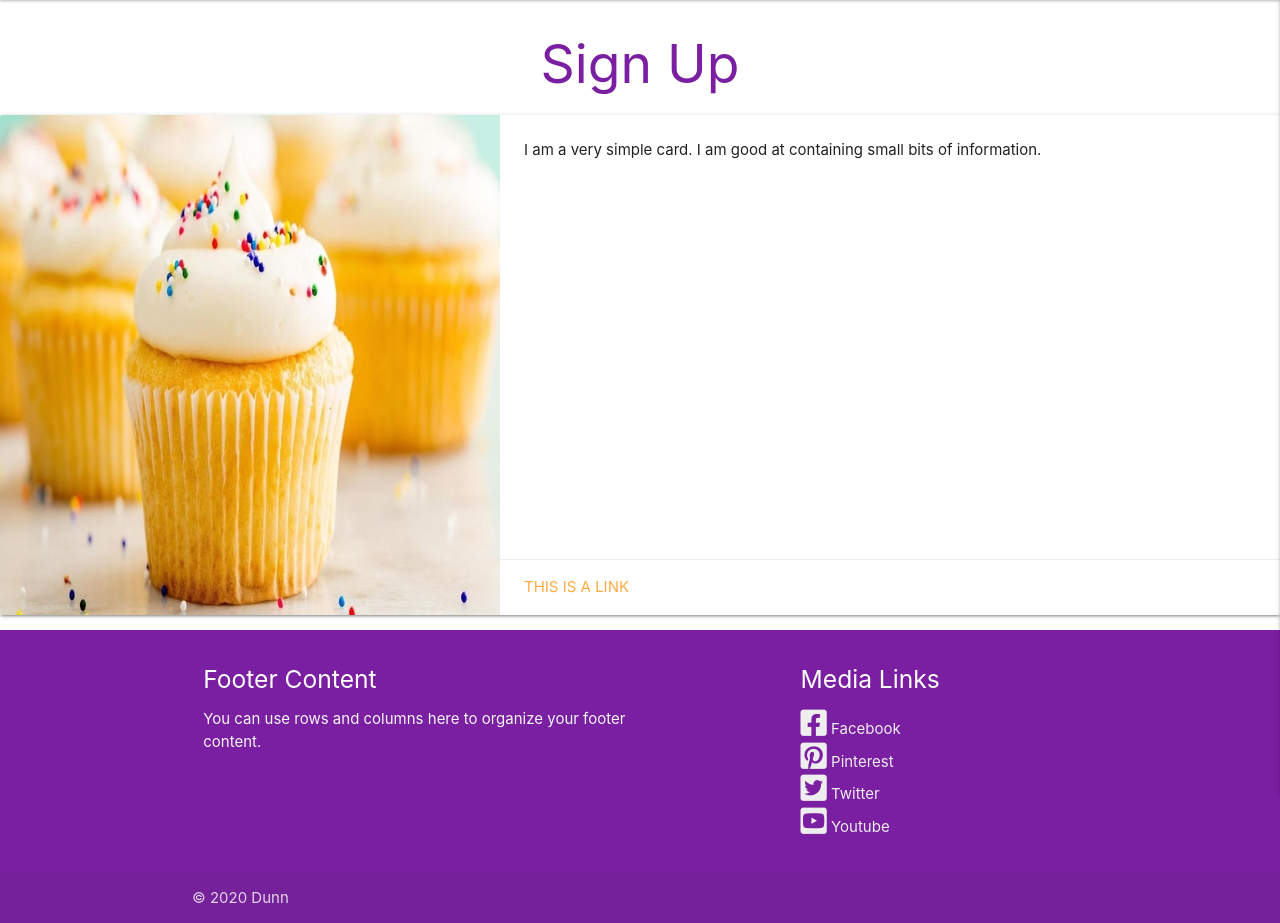
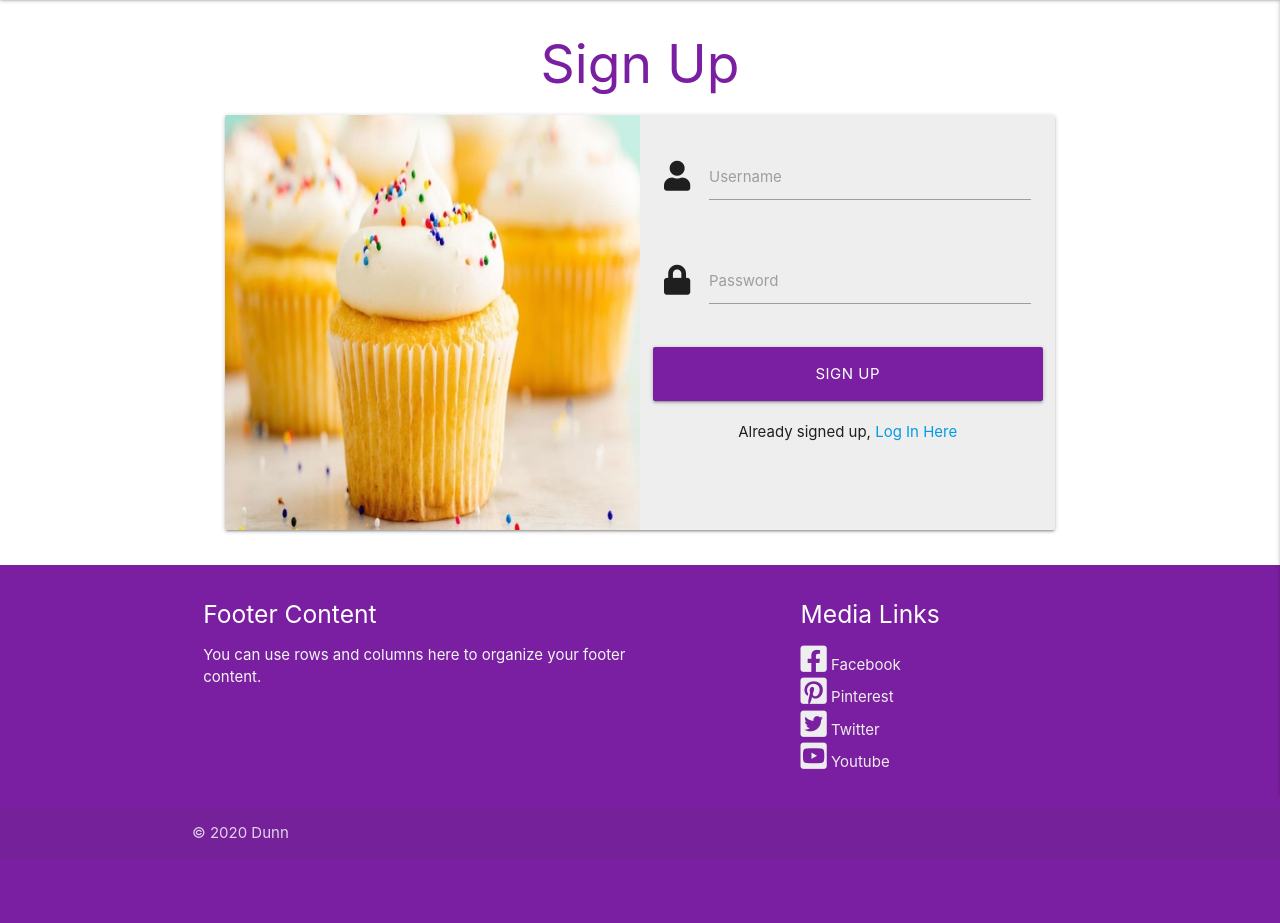
Before and after one commit to RyanLovell89/Lets_Get_Baking, a Flask app: page /sign_up in a window 1280 px wide. Shown: the part 65-988 px from the top of the page. After the commit the page ends 903 px from the top, so only its background shows below. Run offline with Flask 2, Linux system fonts and the light colour scheme; some libraries are stand-ins or nearby versions.

Commit message:
created sign up form

```diff
--- a/templates/sign_up.html
+++ b/templates/sign_up.html
@@ -1,21 +1,46 @@
 {% extends "base.html" %}
 {% block content %}
 
-<div class="col s12 m8 offset-m2">
+<div class="row">
+    <form class="col s12 m8 offset-m2">
         <h2 class="header center-align text-color">Sign Up</h2>
-    <div class="card horizontal">
+            <div class="card horizontal grey lighten-3">
                 <div class="card-image">
                     <img src="static/images/Vanilla-cupcakes.jpg">
                 </div>
                 <div class="card-stacked">
                     <div class="card-content">
-          <p>I am a very simple card. I am good at containing small bits of information.</p>
+                        <!-- username -->
+                        <div class="row">
+                            <div class="input-field col s12">
+                                <i class="fas fa-user prefix"></i>
+                                <input id="username" name="username" type="text" class="validate">
+                                <label for="username">Username</label>
                             </div>
-        <div class="card-action">
-          <a href="#">This is a link</a>
+                        </div>
+                        <!-- password -->
+                        <div class="row">
+                            <div class="input-field col s12">
+                                <i class="fas fa-lock prefix"></i>
+                                <input id="password" name="password" type="password" class="validate">
+                                <label for="password">Password</label>
+                            </div>
+                        </div>
+                        <!-- sign up -->
+                        <div class="row">
+                            <button type="submit" class="col s12 btn-large purple darken-2">
+                                Sign Up
+                            </button>
+                        </div>
+                        <div class="row">
+                            <p class="center-align">
+                                Already signed up, <a href="#">Log In Here</a>
+                            </p>
                         </div>
                     </div>
                 </div>
             </div>
+    </form>
+</div>
 
 {% endblock %}
```
Lines whose indentation alone changed are shown as unchanged.
